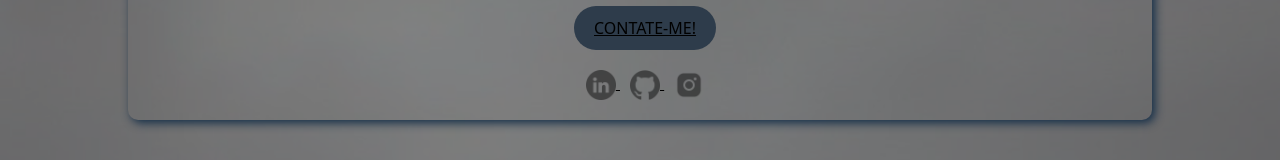
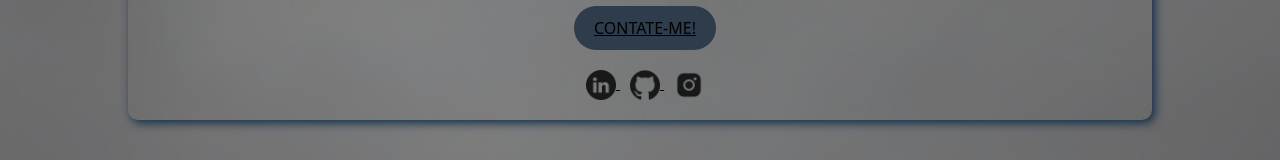
Before and after one commit to giovanesantiago/Projetos-NFC, a plain HTML site: page Augusto/index.html in a window 1280 px wide. Shown: the part 292-452 px from the top of the page. Drawn offline with Linux system fonts and the light colour scheme.

Commit message:
Ajuste de opacidade dos icones

```diff
--- a/Augusto/css/style.css
+++ b/Augusto/css/style.css
@@ -79,7 +79,7 @@ strong{
 }
 .redes img{
     width: 30px;
-    opacity: 45%;
+    opacity: 80%;
 }
 form{
     text-align: center;
```
